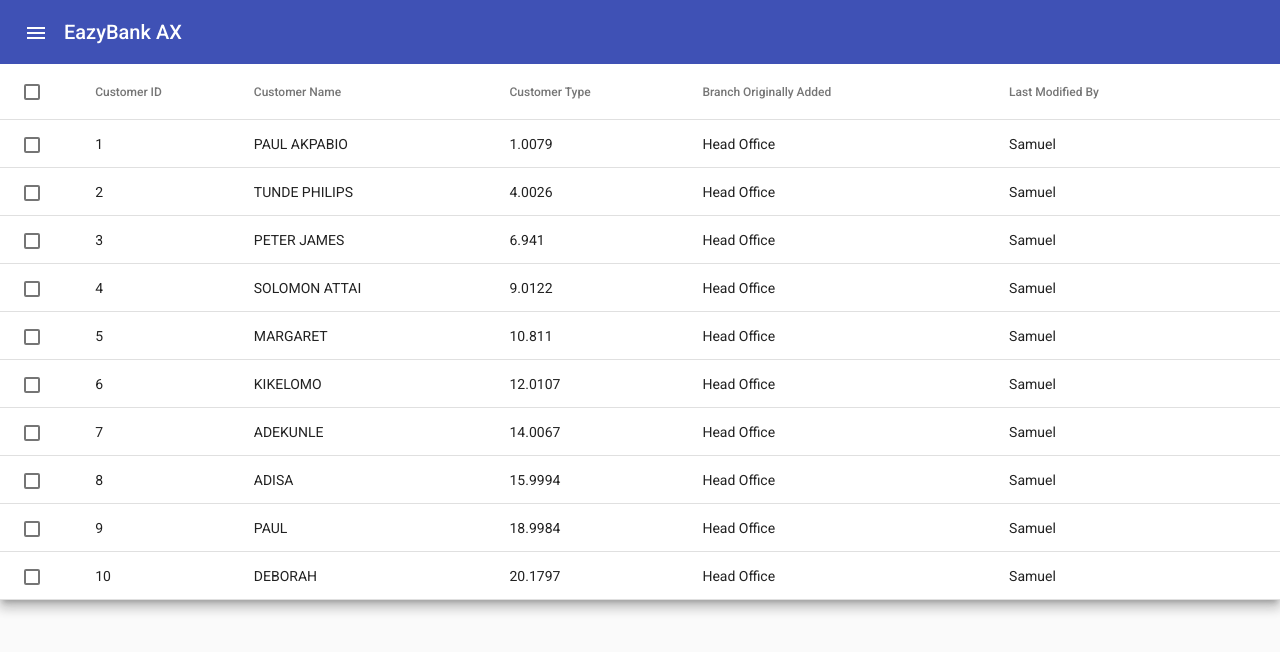
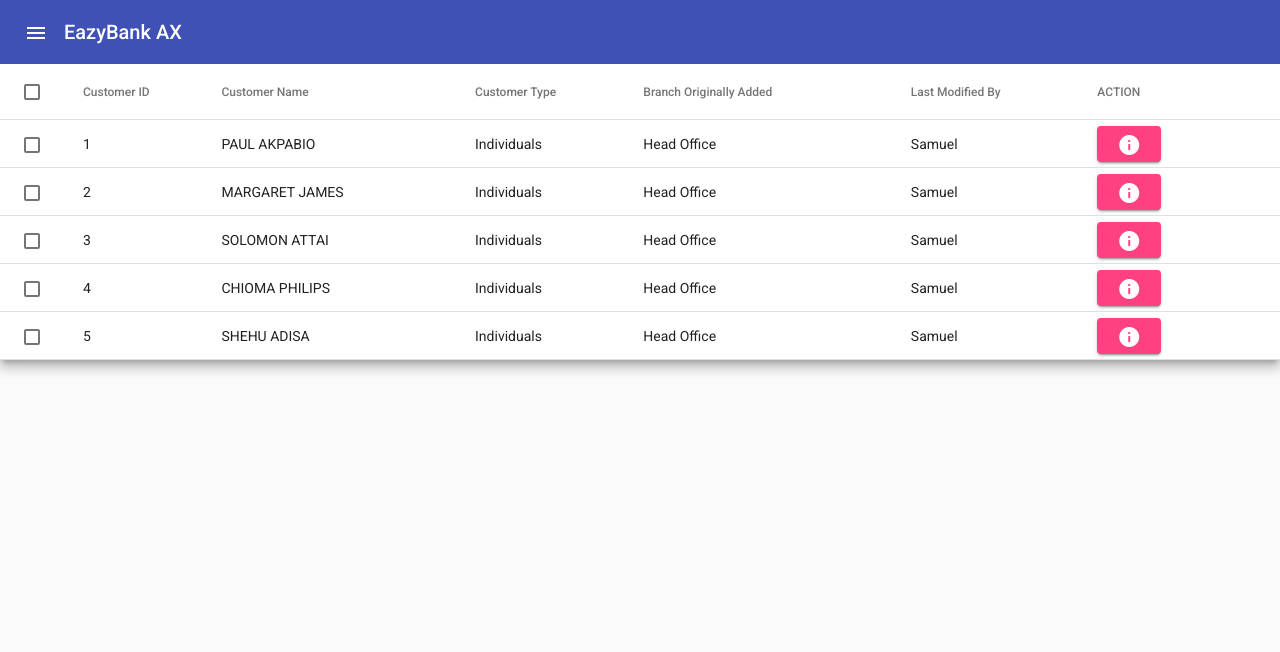
Before and after one commit to thesamtj/angularmaterial_uitest_forms, an Angular app: page / in a window 1280 px wide. Shown: the top 652 px of the page. Built offline with nearby package versions, Linux system fonts and the light colour scheme.

Commit message:
Set action and mat spinner

```diff
--- a/src/app/navigation/sidenav/sidenav.component.html
+++ b/src/app/navigation/sidenav/sidenav.component.html
@@ -1,7 +1,4 @@
-<div
-  class="example-container"
-  [class.example-is-mobile]="mobileQuery.matches"
->
+<div class="example-container" [class.example-is-mobile]="mobileQuery.matches">
   <mat-toolbar color="primary" class="example-toolbar">
     <button mat-icon-button (click)="snav.toggle()">
       <mat-icon>menu</mat-icon>
@@ -85,31 +82,54 @@
         <!-- Position Column -->
         <ng-container matColumnDef="position">
           <th mat-header-cell *matHeaderCellDef>Customer ID</th>
-          <td mat-cell *matCellDef="let element">{{ element.position }}</td>
+          <td mat-cell *matCellDef="let customer">{{ customer.customerId }}</td>
         </ng-container>
 
         <!-- Name Column -->
         <ng-container matColumnDef="name">
           <th mat-header-cell *matHeaderCellDef>Customer Name</th>
-          <td mat-cell *matCellDef="let element">{{ element.name }}</td>
+          <td mat-cell *matCellDef="let customer">
+            {{ customer.customerName }}
+          </td>
         </ng-container>
 
         <!-- Weight Column -->
         <ng-container matColumnDef="weight">
           <th mat-header-cell *matHeaderCellDef>Customer Type</th>
-          <td mat-cell *matCellDef="let element">{{ element.weight }}</td>
+          <td mat-cell *matCellDef="let customer">
+            {{ customer.customerType }}
+          </td>
         </ng-container>
 
         <!-- Symbol Column -->
         <ng-container matColumnDef="symbol">
           <th mat-header-cell *matHeaderCellDef>Branch Originally Added</th>
-          <td mat-cell *matCellDef="let element">{{ element.symbol }}</td>
+          <td mat-cell *matCellDef="let customer">
+            {{ customer.originBranch }}
+          </td>
         </ng-container>
 
         <!-- Symbol Column -->
         <ng-container matColumnDef="modified">
           <th mat-header-cell *matHeaderCellDef>Last Modified By</th>
-          <td mat-cell *matCellDef="let element">{{ element.modified }}</td>
+          <td mat-cell *matCellDef="let customer">
+            {{ customer.lastModified }}
+          </td>
+        </ng-container>
+
+        <!-- Action Column -->
+        <ng-container matColumnDef="action">
+          <th mat-header-cell *matHeaderCellDef>ACTION</th>
+          <td mat-cell *matCellDef="let member">
+            <button
+              mat-raised-button
+              color="accent"
+              matTooltip="View More"
+              [matTooltipPosition]="'right'"
+            >
+              <mat-icon> info </mat-icon>
+            </button>
+          </td>
         </ng-container>
 
         <tr mat-header-row *matHeaderRowDef="displayedColumns"></tr>
@@ -119,6 +139,7 @@
           (click)="selection.toggle(row)"
         ></tr>
       </table>
+      <mat-spinner *ngIf="loading"></mat-spinner>
     </mat-sidenav-content>
   </mat-sidenav-container>
 </div>
--- a/src/app/navigation/sidenav/sidenav.component.scss
+++ b/src/app/navigation/sidenav/sidenav.component.scss
@@ -33,3 +33,7 @@ h1.example-app-name {
 table {
   width: 100%;
 }
+
+.mat-spinner {
+  margin: 10% auto;
+}
--- a/src/app/navigation/sidenav/sidenav.component.ts
+++ b/src/app/navigation/sidenav/sidenav.component.ts
@@ -10,43 +10,52 @@ import {
   Output,
 } from '@angular/core';
 import { MatTableDataSource } from '@angular/material/table';
+import { CustomerProfileService } from "../../services/customer-profile.service";
+import { Customer } from 'src/app/model/customer';
 
-export interface PeriodicElement {
-  name: string;
-  position: number;
-  weight: number;
-  symbol: string;
-  modified: string;
-}
-
-const ELEMENT_DATA: PeriodicElement[] = [
-  { position: 1, name: 'PAUL AKPABIO', weight: 1.0079, symbol: 'Head Office', modified: 'Samuel'},
-  { position: 2, name: 'TUNDE PHILIPS', weight: 4.0026, symbol: 'Head Office', modified: 'Samuel'},
-  { position: 3, name: 'PETER JAMES', weight: 6.941, symbol: 'Head Office', modified: 'Samuel'},
-  { position: 4, name: 'SOLOMON ATTAI', weight: 9.0122, symbol: 'Head Office', modified: 'Samuel'},
-  { position: 5, name: 'MARGARET ', weight: 10.811, symbol: 'Head Office', modified: 'Samuel'},
-  { position: 6, name: 'KIKELOMO', weight: 12.0107, symbol: 'Head Office', modified: 'Samuel'},
-  { position: 7, name: 'ADEKUNLE', weight: 14.0067, symbol: 'Head Office', modified: 'Samuel'},
-  { position: 8, name: 'ADISA ', weight: 15.9994, symbol: 'Head Office', modified: 'Samuel'},
-  { position: 9, name: 'PAUL', weight: 18.9984, symbol: 'Head Office', modified: 'Samuel'},
-  { position: 10, name: 'DEBORAH', weight: 20.1797, symbol: 'Head Office', modified: 'Samuel'},
-];
 @Component({
   selector: 'app-sidenav',
   templateUrl: './sidenav.component.html',
   styleUrls: ['./sidenav.component.scss'],
 })
-export class SidenavComponent implements OnDestroy {
+export class SidenavComponent implements OnInit, OnDestroy {
   displayedColumns: string[] = [
     'select',
     'position',
     'name',
     'weight',
     'symbol',
-    'modified'
+    'modified',
+    'action'
   ];
-  dataSource = new MatTableDataSource<PeriodicElement>(ELEMENT_DATA);
-  selection = new SelectionModel<PeriodicElement>(true, []);
+  dataSource = new MatTableDataSource<Customer>();
+  selection = new SelectionModel<Customer>(true, []);
+  loading = true;
+  subscriptions = [];
+
+  private _mobileQueryListener: () => void;
+
+  constructor(changeDetectorRef: ChangeDetectorRef, media: MediaMatcher, private customerService: CustomerProfileService) {
+    this.mobileQuery = media.matchMedia('(max-width: 600px)');
+    this._mobileQueryListener = () => changeDetectorRef.detectChanges();
+    this.mobileQuery.addListener(this._mobileQueryListener);
+  }
+
+  ngOnInit() {
+    this.subscriptions.push(
+      this.customerService.getAllCustomers().subscribe(customers => {
+        console.log("customers loaded", customers);
+        this.onDataLoad(customers);
+      })
+    );
+  }
+
+  onDataLoad(customers: Customer[]) {
+    this.loading = false;
+    // this.dataSource.sort = this.sort;
+    // this.dataSource.paginator = this.paginator;
+    this.dataSource.data = customers;
+  }
 
   /** Whether the number of selected elements matches the total number of rows. */
   isAllSelected() {
@@ -63,12 +72,12 @@ export class SidenavComponent implements OnDestroy {
   }
 
   /** The label for the checkbox on the passed row */
-  checkboxLabel(row?: PeriodicElement): string {
+  checkboxLabel(row?: Customer): string {
     if (!row) {
       return `${this.isAllSelected() ? 'select' : 'deselect'} all`;
     }
     return `${this.selection.isSelected(row) ? 'deselect' : 'select'} row ${
-      row.position + 1
+      row.customerId + 1
     }`;
   }
 
@@ -125,13 +134,6 @@ export class SidenavComponent implements OnDestroy {
        cupidatat non proident, sunt in culpa qui officia deserunt mollit anim id est laborum.`
   );
 
-  private _mobileQueryListener: () => void;
-
-  constructor(changeDetectorRef: ChangeDetectorRef, media: MediaMatcher) {
-    this.mobileQuery = media.matchMedia('(max-width: 600px)');
-    this._mobileQueryListener = () => changeDetectorRef.detectChanges();
-    this.mobileQuery.addListener(this._mobileQueryListener);
-  }
 
   ngOnDestroy(): void {
     this.mobileQuery.removeListener(this._mobileQueryListener);
--- a/src/app/services/customer-profile.service.ts
+++ b/src/app/services/customer-profile.service.ts
@@ -11,7 +11,7 @@ export class CustomerProfileService {
   constructor(private http: HttpClient) {}
 
   getAllCustomers(): Observable<Customer[]> {
-    return this.http.get('customers.json').pipe(delay(2000)) as Observable<
+    return this.http.get('data/customers.json').pipe(delay(2000)) as Observable<
       Customer[]
     >;
   }
```
